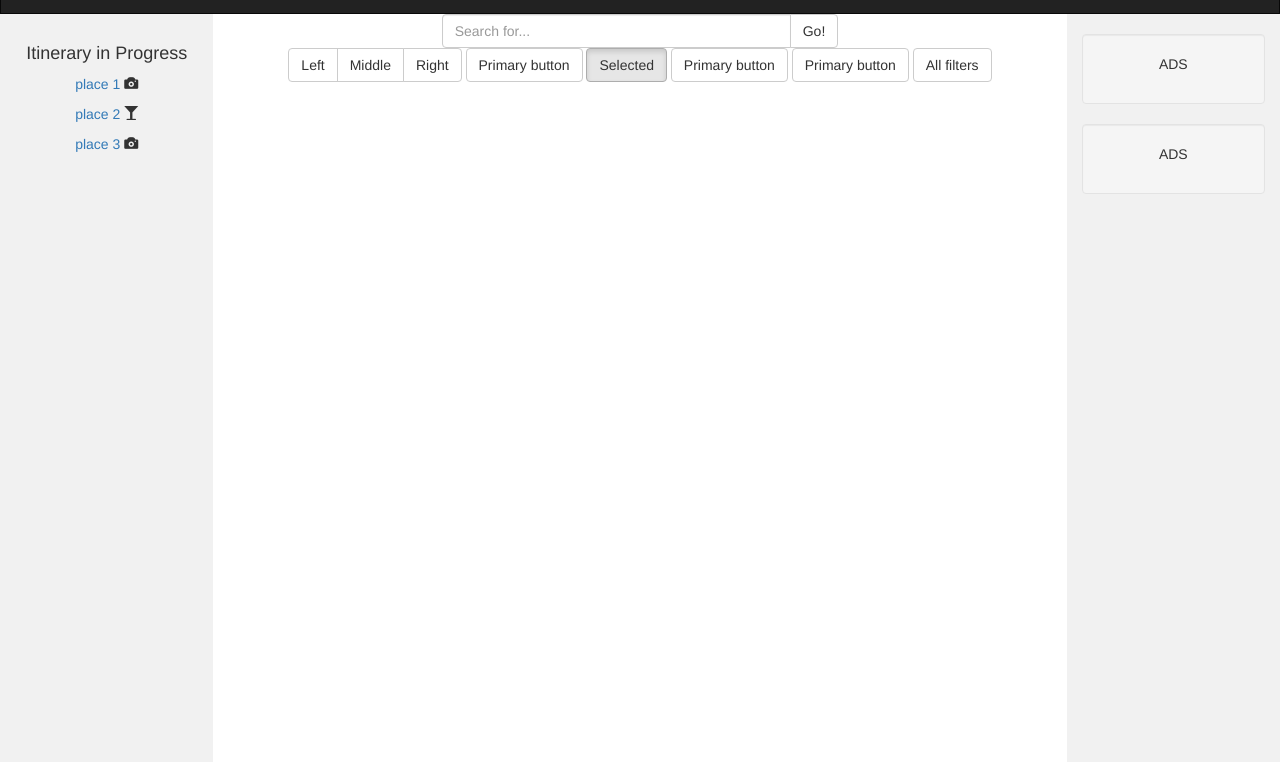
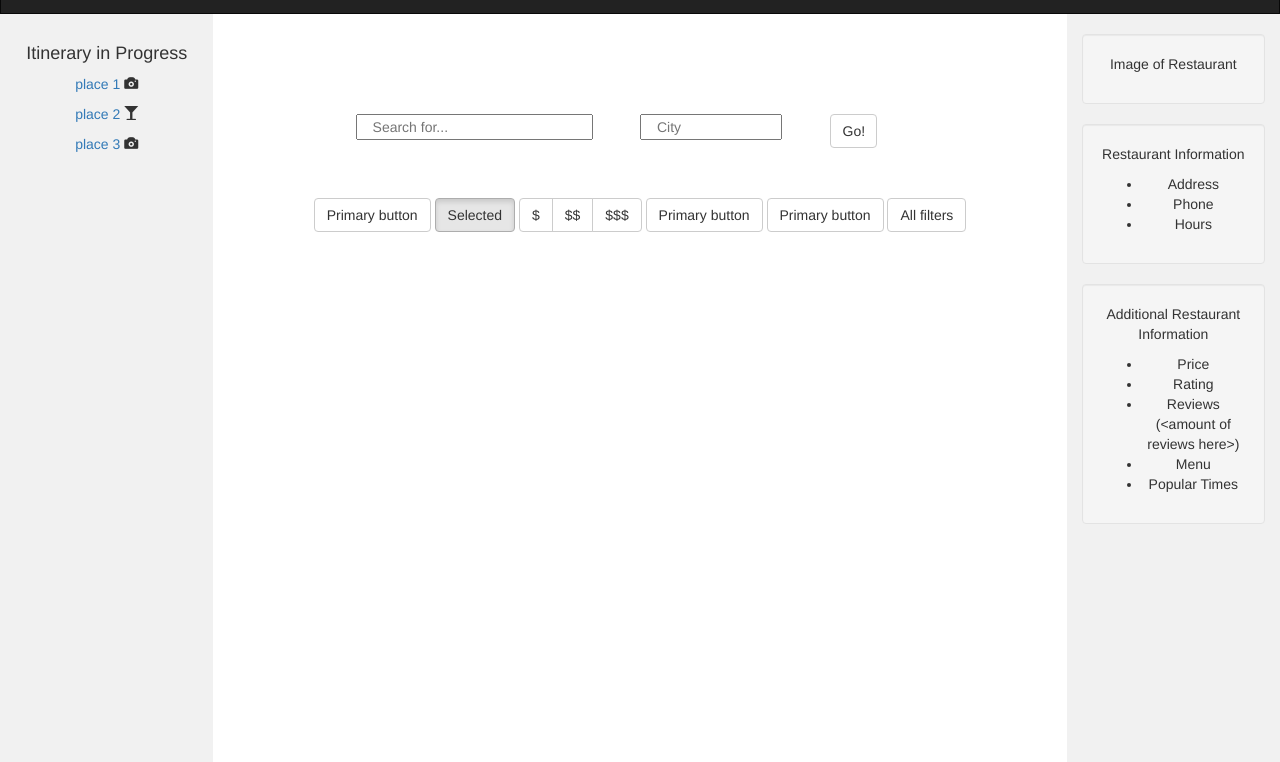
Before and after one commit to fishnal/Foodie-Run-Mapper-BRH-2017, a plain HTML site: page public/index.html in a window 1280 px wide. Shown: the part 38-800 px from the top of the page. Drawn offline with nearby package versions, Linux system fonts and the light colour scheme.

Commit message:
modified searching area

```diff
--- a/public/index.html
+++ b/public/index.html
@@ -11,10 +11,8 @@
   <script>
     $(document).ready(() => {
       function resizeSideBars() {
-        $(".col-sm-2, .sidenav").height($(window).height());
+        $(".col-md-2, .sidenav").height($(window).height());
       }
-
-      $(window).resize(resizeSideBars)
 
       resizeSideBars();
     });
@@ -31,36 +29,45 @@
 </nav>
 
 <div class="container-fluid text-center">
-    <div class="row content">
-        <div class="col-sm-2 sidenav">
+    <div class="row">
+        <div class="col-md-2 sidenav">
             <h4> Itinerary in Progress</h4>
             <p><a href="#">place 1</a> <span class="glyphicon glyphicon-camera" aria-hidden="true"></span></p>
             <p><a href="#">place 2</a> <span class="glyphicon glyphicon-glass" aria-hidden="true"></span></p>
             <p><a href="#">place 3</a> <span class="glyphicon glyphicon-camera" aria-hidden="true"></span></p>
         </div>
-        <div class="col-sm-8">
-            <div class="row">
-                <div class="col-sm-6 col-sm-offset-3">
-                    <div class="input-group">
-                        <input type="text" class="form-control" placeholder="Search for...">
-                        <span class="input-group-btn">
-                            <button class="btn btn-default" type="button">Go!</button>
-                        </span>
-                    </div><!-- /input-group -->
-                </div><!-- /.col-lg-6 -->
-            </div><!-- /.row -->
-            <div class="btn-group" role="group" aria-label="...">
-              <button type="button" class="btn btn-default">Left</button>
-              <button type="button" class="btn btn-default">Middle</button>
-              <button type="button" class="btn btn-default">Right</button>
+        <div class="center-div col-md-8">
+            <div class="search-div">
+                <div class="search-top-div"></div>
+                <div class="row">
+
+                    <div class="search-bar-div col-md-8 col-md-offset-2 ">
+                        <div class="row">
+                        <input type="text"  class="col-md-5" placeholder="Search for...">
+                        <div class="col-md-1"></div>
+                        <input type="text"  class="col-md-3" placeholder="City">
+                        <div class="col-md-1"></div>
+                        <button class="btn btn-default col-md-1" type="button">Go!</button>
+                        </div>
+                    </div>
+                </div>
+                <div class="search-bottom-div"></div>
             </div>
-            <button type="button" class="btn btn-default  ">Primary button</button>
-            <button type="button" class="btn btn-default  active">Selected</button>
-            <button type="button" class="btn btn-default  ">Primary button</button>
-            <button type="button" class="btn btn-default  ">Primary button</button>
-            <button type="button" class="btn btn-default  " data-toggle="collapse" data-target="#demo">All filters</button>
-            <div id="demo" class="collapse">
-                <div class="col-sm-3">
+
+            <div class="search-filter-div">
+                <button type="button" class="btn btn-default  ">Primary button</button>
+                <button type="button" class="btn btn-default  active">Selected</button>
+                <div class="btn-group" role="group" aria-label="...">
+                  <button type="button" class="btn btn-default">$</button>
+                  <button type="button" class="btn btn-default">$$</button>
+                  <button type="button" class="btn btn-default">$$$</button>
+                </div>
+                <button type="button" class="btn btn-default  ">Primary button</button>
+                <button type="button" class="btn btn-default  ">Primary button</button>
+                <button type="button" class="btn btn-default  " data-toggle="collapse" data-target="#advanced">All filters</button>
+            </div>
+            <div id="advanced" class="search-filter-advanced-div collapse">
+                <div class="col-md-3">
                     <div>
                         <h4>group1</h4>
                         <div class="checkbox">
@@ -74,7 +81,7 @@
                         </div>
                     </div>
                 </div>
-                <div class="col-sm-3">
+                <div class="col-md-3">
                     <div>
                         <h4>group2</h4>
                         <div class="checkbox">
@@ -88,7 +95,7 @@
                         </div>
                     </div>
                 </div>
-                <div class="col-sm-3">
+                <div class="col-md-3">
                     <div>
                         <h4>group3</h4>
                         <div class="checkbox">
@@ -102,7 +109,7 @@
                         </div>
                     </div>
                 </div>
-                <div class="col-sm-3">
+                <div class="col-md-3">
                     <div>
                         <h4>group4</h4>
                         <div class="checkbox">
@@ -118,23 +125,7 @@
                 </div>
             </div>
         </div>
-        <div class="col-sm-2 sidenav">
-            <div class="well">
-                <p>ADS</p>
-            </div>
-            <div class="well">
-                <p>ADS</p>
-            </div>
-        </div>
-    </div>
-    <div class="col-sm-8 text-left">
-      <h1>Welcome</h1>
-      <p>Lorem ipsum dolor sit amet, consectetur adipiscing elit, sed do eiusmod tempor incididunt ut labore et dolore magna aliqua. Ut enim ad minim veniam, quis nostrud exercitation ullamco laboris nisi ut aliquip ex ea commodo consequat. Excepteur sint occaecat cupidatat non proident, sunt in culpa qui officia deserunt mollit anim id est laborum consectetur adipiscing elit, sed do eiusmod tempor incididunt ut labore et dolore magna aliqua. Ut enim ad minim veniam, quis nostrud exercitation ullamco laboris nisi ut aliquip ex ea commodo consequat.</p>
-      <hr>
-      <h3>Test</h3>
-      <p>Lorem ipsum...</p>
-    </div>
-    <div class="col-sm-2 sidenav">
+        <div class="col-md-2 sidenav">
       <div class="well">
         <p>Image of Restaurant</p>
       </div>
@@ -173,6 +164,9 @@
         </ul>
       </div>
     </div>
+    </div>
+
+
   </div>
 </div>
 </body>
--- a/public/style.css
+++ b/public/style.css
@@ -26,3 +26,15 @@
   }
   .row.content {height:auto;}
 }
+
+.search-top-div{
+    height: 100px;
+}
+
+.search-bottom-div{
+    height: 50px;
+}
+
+.search-filter-div{
+    padding-bottom: 20px;
+}
```
Lines whose indentation alone changed are shown as unchanged.
